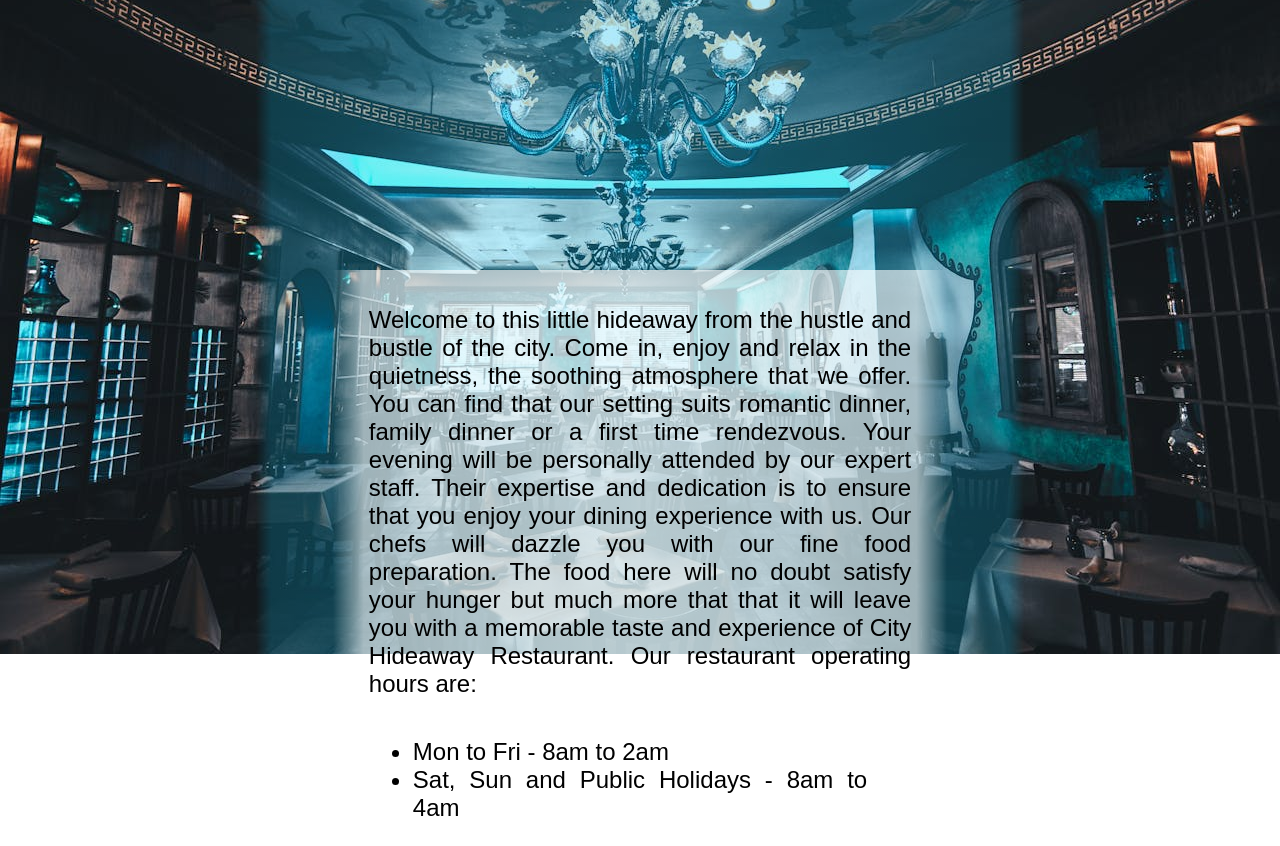
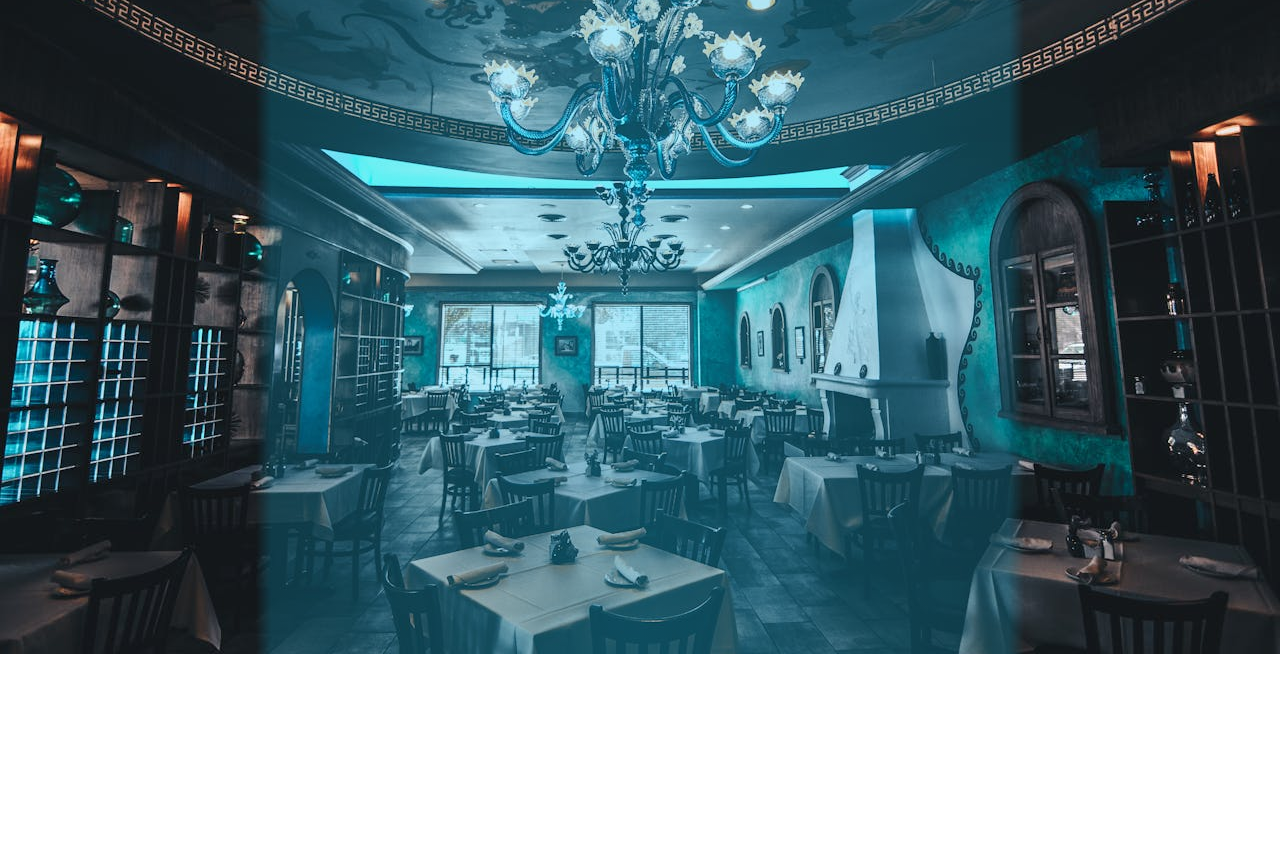
Before and after one commit to noOdin1/restaurant_page, a website built with webpack: page src/template.html in a window 1280 px wide. Shown: the part 146-992 px from the top of the page. After the commit the page ends 800 px from the top, so only its background shows below. Built offline with nearby package versions, Linux system fonts and the light colour scheme.

Commit message:
Removed restaurant description and the operating hrs, add dynamically using js

```diff
--- a/src/template.html
+++ b/src/template.html
@@ -20,30 +20,7 @@
         </button>
       </div>
     </div>
-    <div class="content container">
-      <p class="description">
-        Welcome to this little hideaway from the hustle and bustle of the
-        city. Come in, enjoy and relax in the quietness, the soothing
-        atmosphere that we offer. You can find that our setting suits romantic
-        dinner, family dinner or a first time rendezvous. Your evening will be
-        personally attended by our expert staff. Their expertise and
-        dedication is to ensure that you enjoy your dining experience with us.
-        Our chefs will dazzle you with our fine food preparation. The food
-        here will no doubt satisfy your hunger but much more that that it will
-        leave you with a memorable taste and experience of City Hideaway
-        Restaurant. Our restaurant operating hours are:
-        <br />
-        <br />
-        <br />
-        <br />
-      </p>
-      <ul class="operatingHours">
-        <li class="operatingHours">Mon to Fri - 8am to 2am</li>
-        <li class="operatingHours">
-          Sat, Sun and Public Holidays - 8am to 4am
-        </li>
-      </ul>
-    </div>
+    <div class="content container"></div>
   </div>
 </body>
 
```
